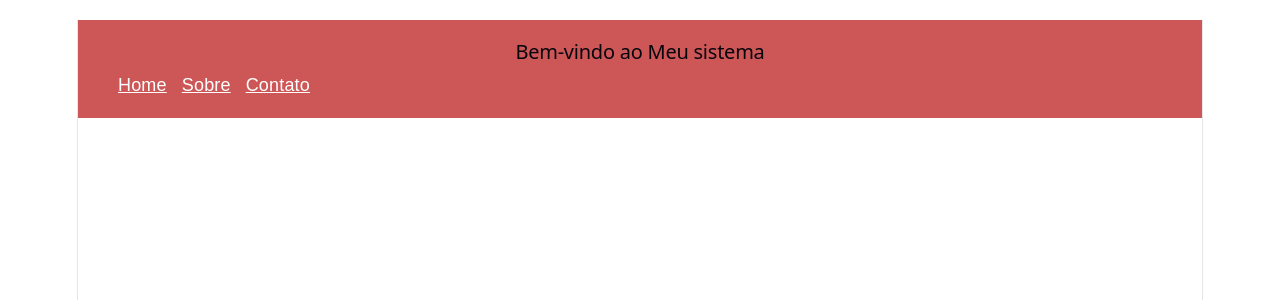
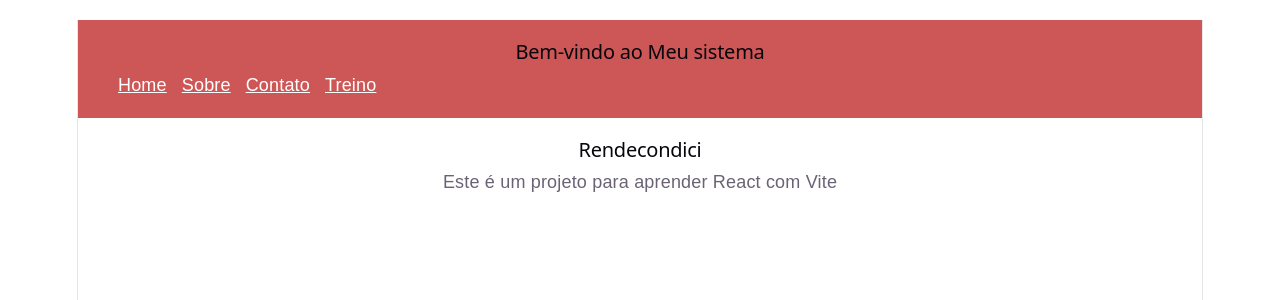
Before and after one commit to Drario11/dariodev_vite, a React (Vite) app: page /treino in a window 1280 px wide. Shown: the top 300 px of the page. Built offline with nearby package versions, Linux system fonts and the light colour scheme.

Commit message:
criando pasta para treino

```diff
--- a/src/App.jsx
+++ b/src/App.jsx
@@ -3,6 +3,8 @@ import Header from './Header.jsx'
 import Home from './Home.jsx'
 import Sobre from './Sobre.jsx'
 import Contato from './Contato.jsx'
+import Rendecondici from './Treino/Rendecondici.jsx'
+
 
 function App() {
   return (
@@ -14,6 +16,7 @@ function App() {
           <Route path="/" element={<Home />} />
           <Route path="/sobre" element={<Sobre />} />
           <Route path="/contato" element={<Contato />} />
+          <Route path="/treino" element={<Rendecondici />} />
         </Routes>
       </main>
     </>
--- a/src/Header.jsx
+++ b/src/Header.jsx
@@ -9,6 +9,7 @@ function Header() {
                     <li><Link to="/" style={{ color: 'white' }}>Home</Link></li>
                     <li><Link to="/sobre" style={{ color: 'white' }}>Sobre</Link></li>
                     <li><Link to="/contato" style={{ color: 'white' }}>Contato</Link></li>
+                    <li><Link to="/treino" style={{ color: 'white' }}>Treino</Link></li>
                 </ul>
             </nav>
         </header>
--- /dev/null
+++ b/src/Treino/Rendecondici.jsx
@@ -0,0 +1,10 @@
+function Rendecondici() {
+    return (
+        <section>
+            <h2>Rendecondici</h2>
+            <p>Este é um projeto para aprender React com Vite</p>
+        </section>
+    )
+}
+
+export default Rendecondici
```
